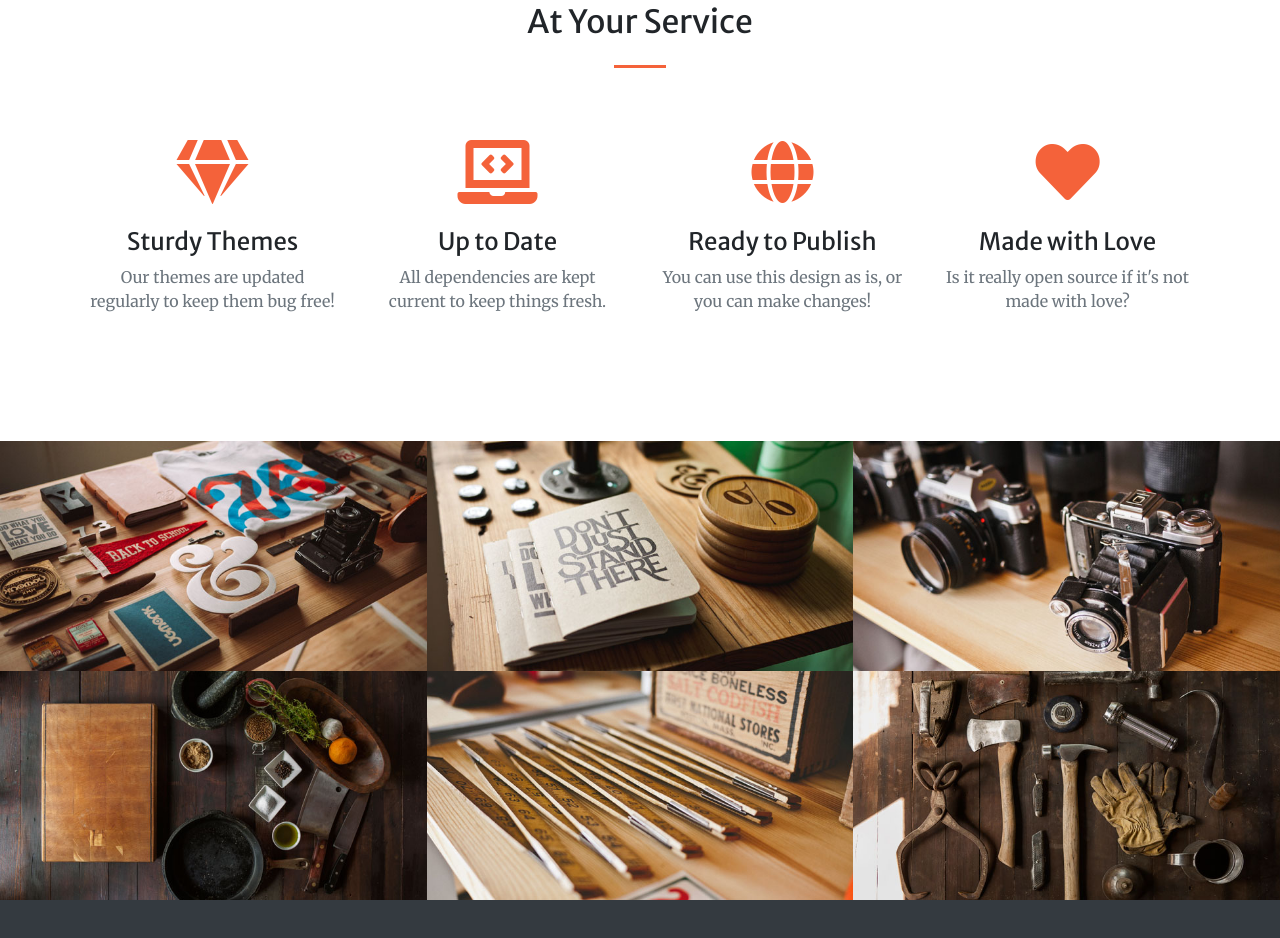
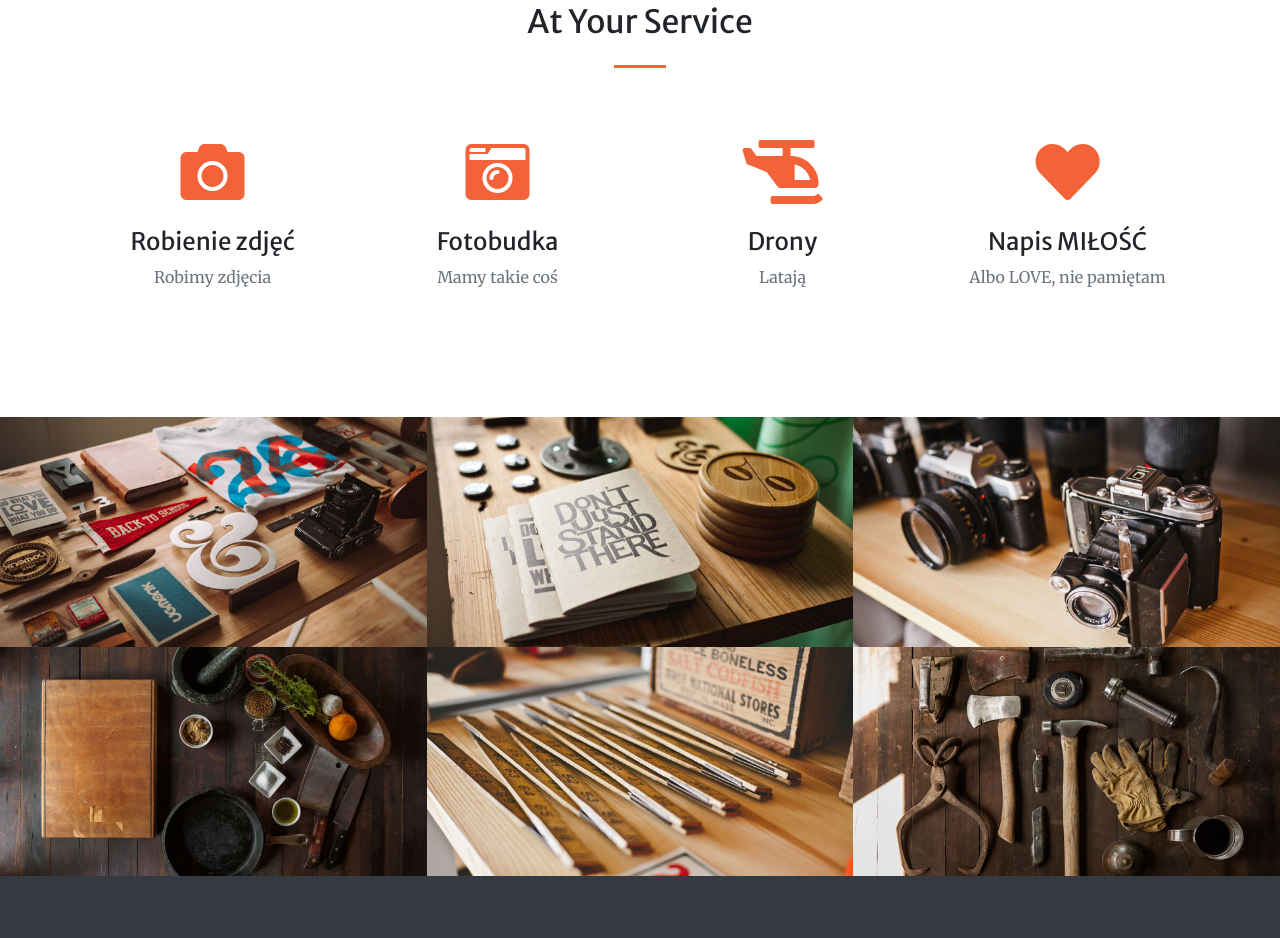
Before and after one commit to dawidzieba92/aneta-bochnak-foto, a Gatsby site: page / in a window 1280 px wide. Shown: the part 1403-2341 px from the top of the page. Built offline with nearby package versions, Linux system fonts and the light colour scheme; Gatsby itself is replaced by a stand-in of ours.

Commit message:
Changed servise elements

```diff
--- a/src/pages/index.js
+++ b/src/pages/index.js
@@ -61,30 +61,30 @@ export default class IndexPage extends React.Component {
             <div className="row">
               <div className="col-lg-3 col-md-6 text-center">
                 <div className="mt-5">
-                  <i className="fas fa-4x fa-gem text-primary mb-4"></i>
-                  <h3 className="h4 mb-2">Sturdy Themes</h3>
-                  <p className="text-muted mb-0">Our themes are updated regularly to keep them bug free!</p>
+                  <i className="fas fa-4x fa-camera text-primary mb-4"></i>
+                  <h3 className="h4 mb-2">Robienie zdjęć</h3>
+                  <p className="text-muted mb-0">Robimy zdjęcia</p>
                 </div>
               </div>
               <div className="col-lg-3 col-md-6 text-center">
                 <div className="mt-5">
-                  <i className="fas fa-4x fa-laptop-code text-primary mb-4"></i>
-                  <h3 className="h4 mb-2">Up to Date</h3>
-                  <p className="text-muted mb-0">All dependencies are kept current to keep things fresh.</p>
+                  <i className="fas fa-4x fa-camera-retro text-primary mb-4"></i>
+                  <h3 className="h4 mb-2">Fotobudka</h3>
+                  <p className="text-muted mb-0">Mamy takie coś</p>
                 </div>
               </div>
               <div className="col-lg-3 col-md-6 text-center">
                 <div className="mt-5">
-                  <i className="fas fa-4x fa-globe text-primary mb-4"></i>
-                  <h3 className="h4 mb-2">Ready to Publish</h3>
-                  <p className="text-muted mb-0">You can use this design as is, or you can make changes!</p>
+                  <i className="fas fa-4x fa-helicopter text-primary mb-4"></i>
+                  <h3 className="h4 mb-2">Drony</h3>
+                  <p className="text-muted mb-0">Latają</p>
                 </div>
               </div>
               <div className="col-lg-3 col-md-6 text-center">
                 <div className="mt-5">
                   <i className="fas fa-4x fa-heart text-primary mb-4"></i>
-                  <h3 className="h4 mb-2">Made with Love</h3>
-                  <p className="text-muted mb-0">Is it really open source if it's not made with love?</p>
+                  <h3 className="h4 mb-2">Napis MIŁOŚĆ</h3>
+                  <p className="text-muted mb-0">Albo LOVE, nie pamiętam</p>
                 </div>
               </div>
             </div>
```
